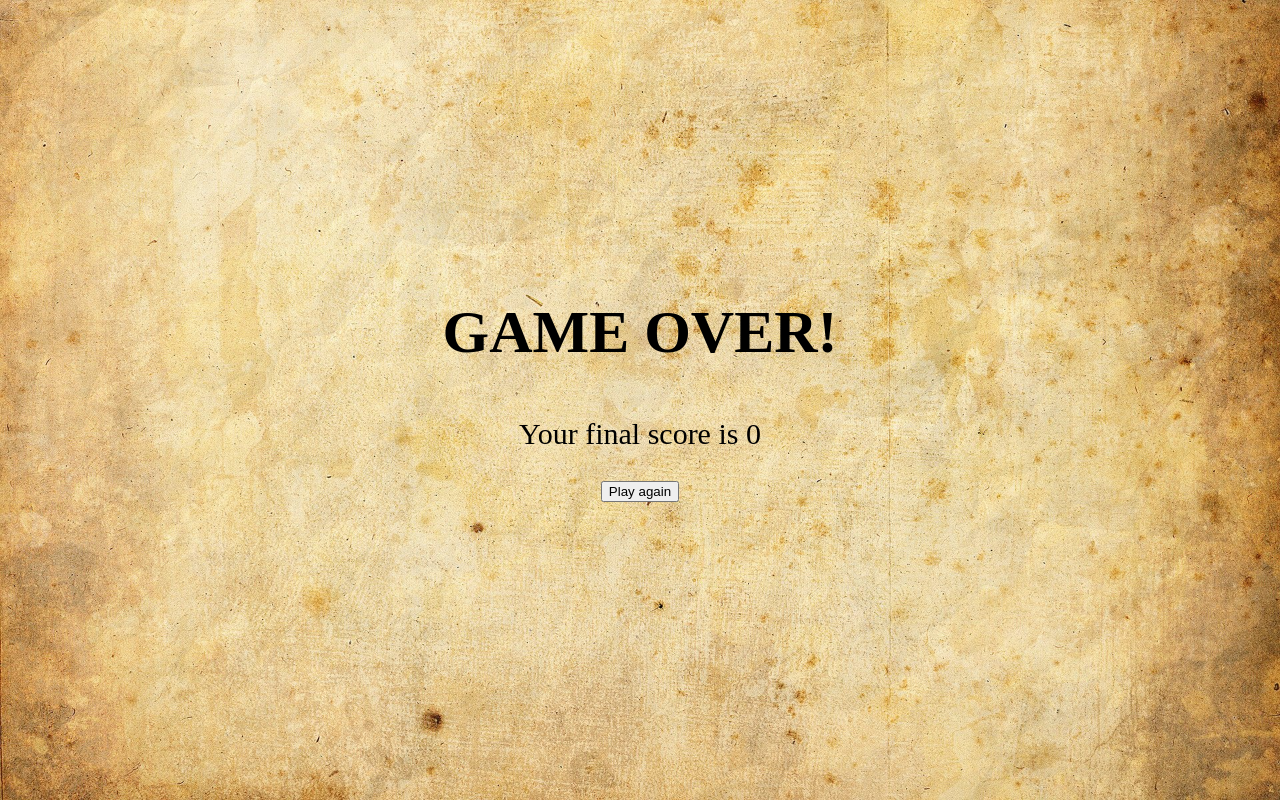
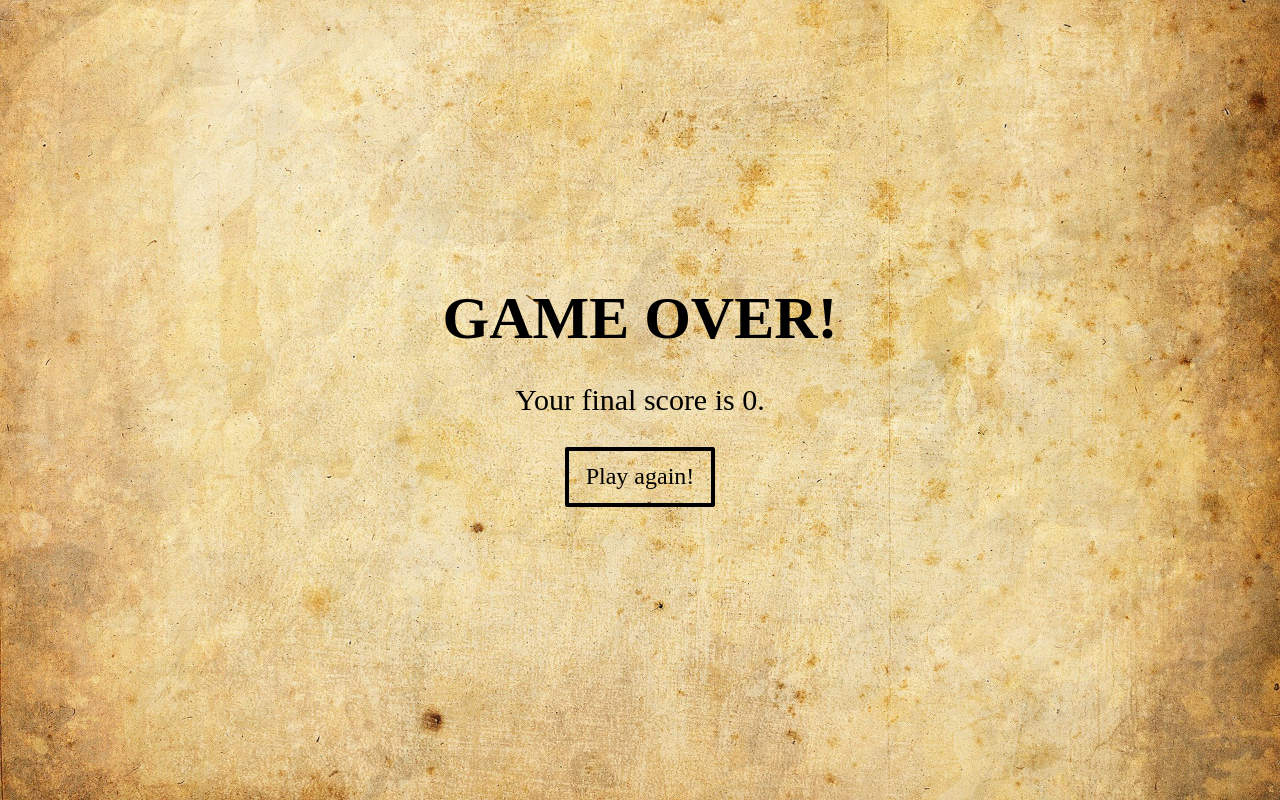
Before and after one commit to hardfi/Furry-Game-JavaScript, a website: page index.html in a window 1280 px wide. Drawn offline with Linux system fonts and the light colour scheme.

Commit message:
Add play again button

```diff
--- a/index.html
+++ b/index.html
@@ -2,10 +2,9 @@
 <html>
 
 <head>
-    <meta charset="utf-8">
-    <title>Javascript Furry game</title>
-    <link rel='stylesheet' href='css/main.css'>
-
+  <meta charset="utf-8">
+  <title>Javascript Furry game</title>
+  <link rel='stylesheet' href='css/main.css'>
 </head>
 
 <body>
@@ -16,8 +15,6 @@
       <strong>0</strong>
     </div>
   </section>
-
-
 
   <section id='board'>
     <div></div>
@@ -127,12 +124,13 @@
     <div class="gameover">
       <h2>GAME OVER!</h2>
       <p id="final_score"></p>
-      <input type="button" value="Play again" onClick="window.location.reload()">
+      <div id="play_again">
+        Play again!
+      </div>
     </div>
   </section>
 
-  <script src='js/out.js'></script>
-
+<script src='js/out.js'></script>
 </body>
 
 </html>
--- a/js/out.js
+++ b/js/out.js
@@ -97,8 +97,10 @@ var Game = function() {
   this.gameOver = function() {
     if (this.furry.x < 0  || this.furry.x > 9 || this.furry.y < 0 || this.furry.y > 9) {
       document.querySelector('#over').classList.remove('invisible');
-      document.getElementById('final_score').innerHTML = (`Your final score is ${this.score}`);
+      document.getElementById('final_score').innerHTML = (`Your final score is ${this.score}.`);
       clearInterval(this.idSetInterval);
+      document.querySelector('div.coin').classList.remove('coin');
+      // this.hideVisibleFurry();
 
     }
   }
@@ -137,7 +139,15 @@ newGame.showCoin();
 // and then start animating Furry
 newGame.startGame();
 
-
+// play again button
+document.getElementById('play_again').addEventListener('click', function() {
+   location.reload();
+  // document.querySelector('#over').classList.add('invisible');
+  // var newGame = new Game();
+  // newGame.showFurry();
+  // newGame.showCoin();
+  // newGame.startGame();
+});
 
 
 });
--- a/scss/main.scss
+++ b/scss/main.scss
@@ -73,20 +73,24 @@ section#score div {
     h2 {
       font-size: 60px;
       margin-top: 0;
+      margin-bottom: 10px;
     }
 
     p {
       font-size: 30px;
     }
+
+    #play_again {
+      width: 150px;
+      height: 60px;
+      border: 4px solid black;
+      border-radius: 2px;
+      display: flex;
+      justify-content: center;
+      align-items: center;
+      font-size: 24px;
+      margin: 10px auto;
+      cursor: pointer;
+    }
   }
 }
-
-
-// section#over pre {
-//   display: inline-block;
-//   width: 100%;
-//   text-align: center;
-//   font-size: 10px;
-//   font-weight: bolder;
-//   color: brown;
-// }
```
Also changed, not shown: css/main.css, css/style.css (added).
